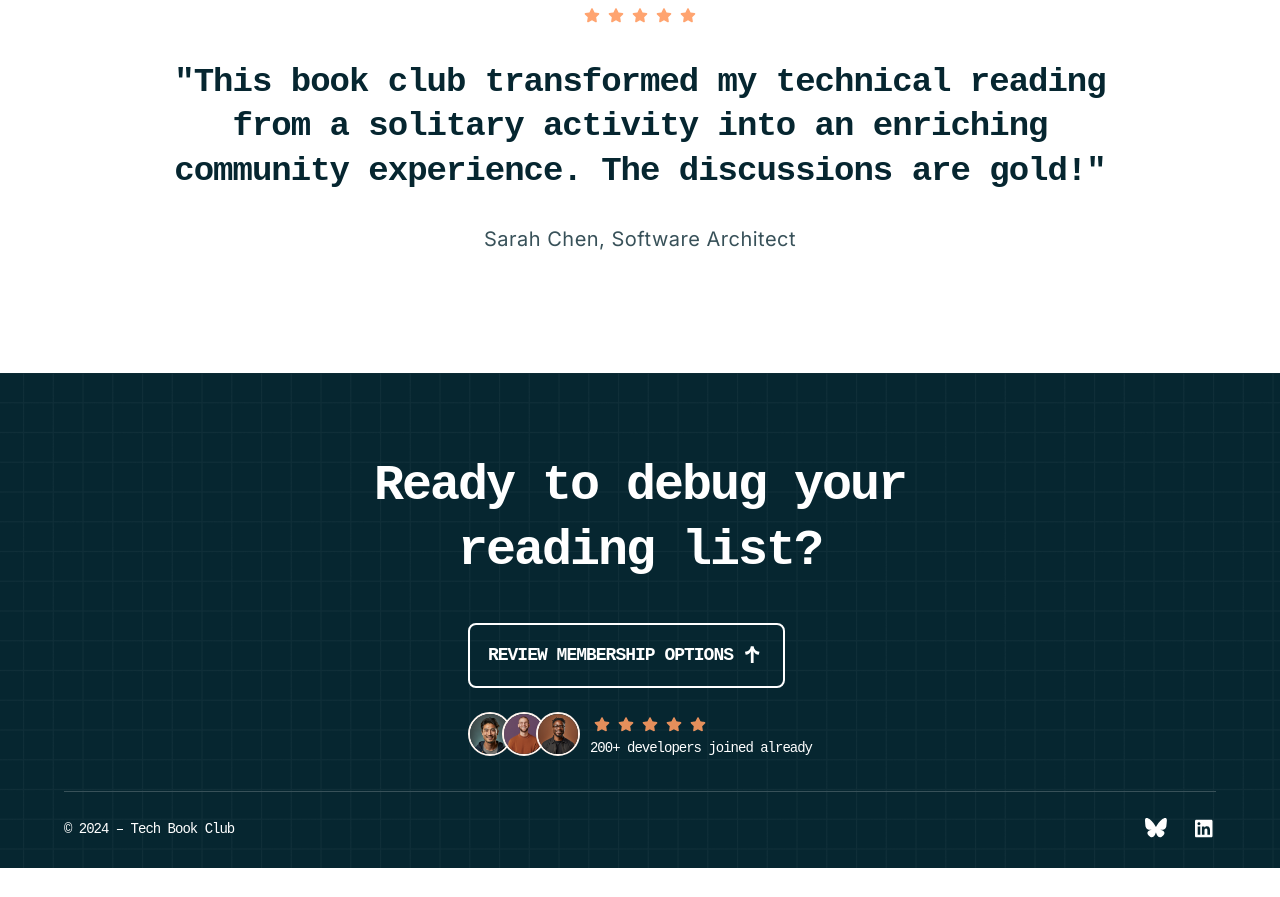
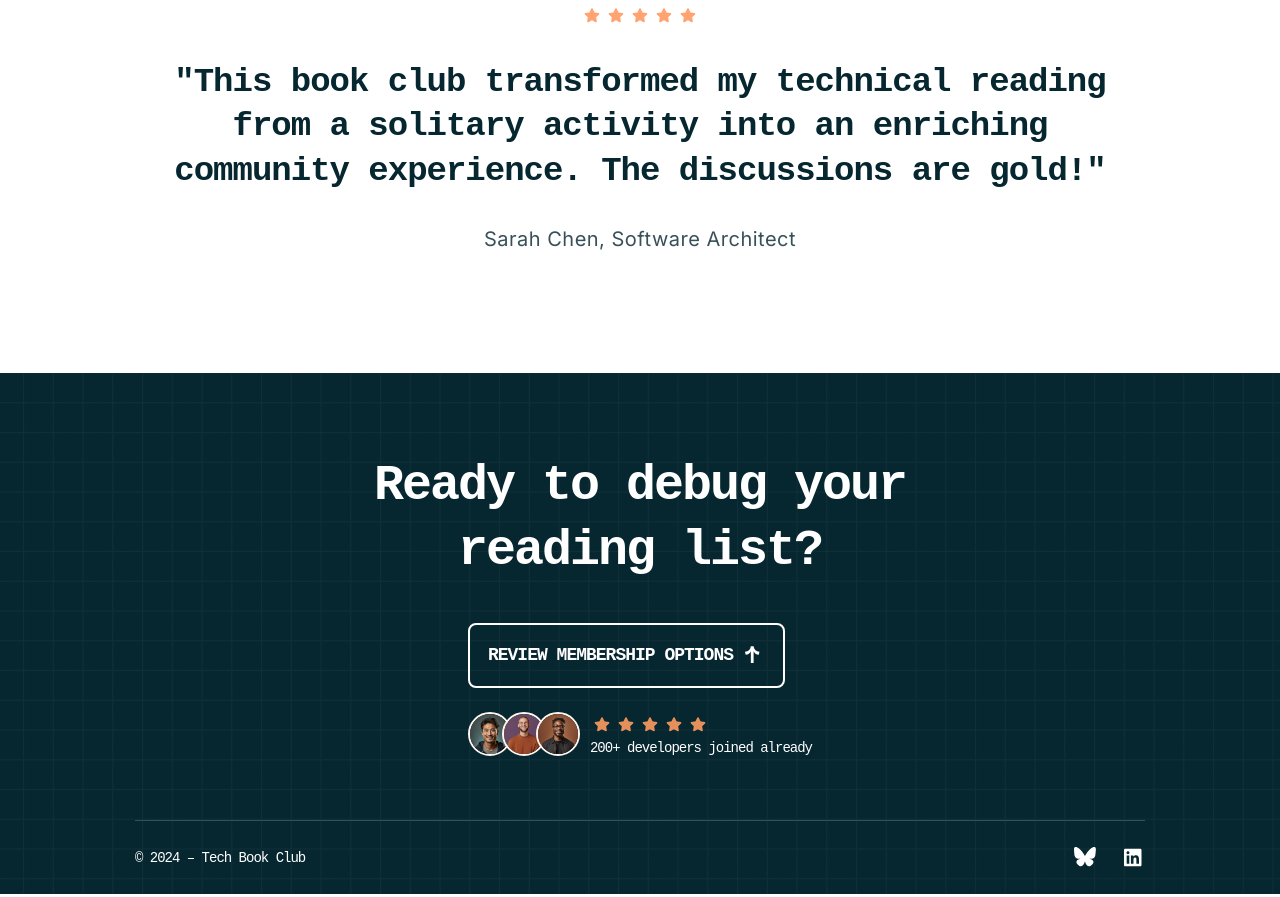
Before and after one commit to mariambarbakadze-04/assignment-7-barbakadze-mariam, a plain HTML site: page index.html in a window 1280 px wide. Shown: the part 3429-4326 px from the top of the page. Before the commit the page ends 4297 px from the top, so only its background shows below. Drawn offline with Linux system fonts and the light colour scheme; a web font is replaced by a local one.

Commit message:
footer-adj

```diff
--- a/styles/style.css
+++ b/styles/style.css
@@ -496,14 +496,15 @@ h4,
   color: white;
 }
 .footer-bottom {
-  margin: 35px 64px 0 64px;
-  max-width: 1170px;
-  max-height: 70px;
+  margin-left: 135px;
   align-items: center;
-  justify-content: space-between;
+  justify-content: center;
   padding-bottom: 24px;
   padding-top: 24px;
+  justify-content: space-between;
   border-top: 1px solid #385159;
+  margin-right: 135px;
+  margin-top: 64px;
 }
 .footer-bottom p {
   color: white;
```
Also changed, not shown: 1 other file.
